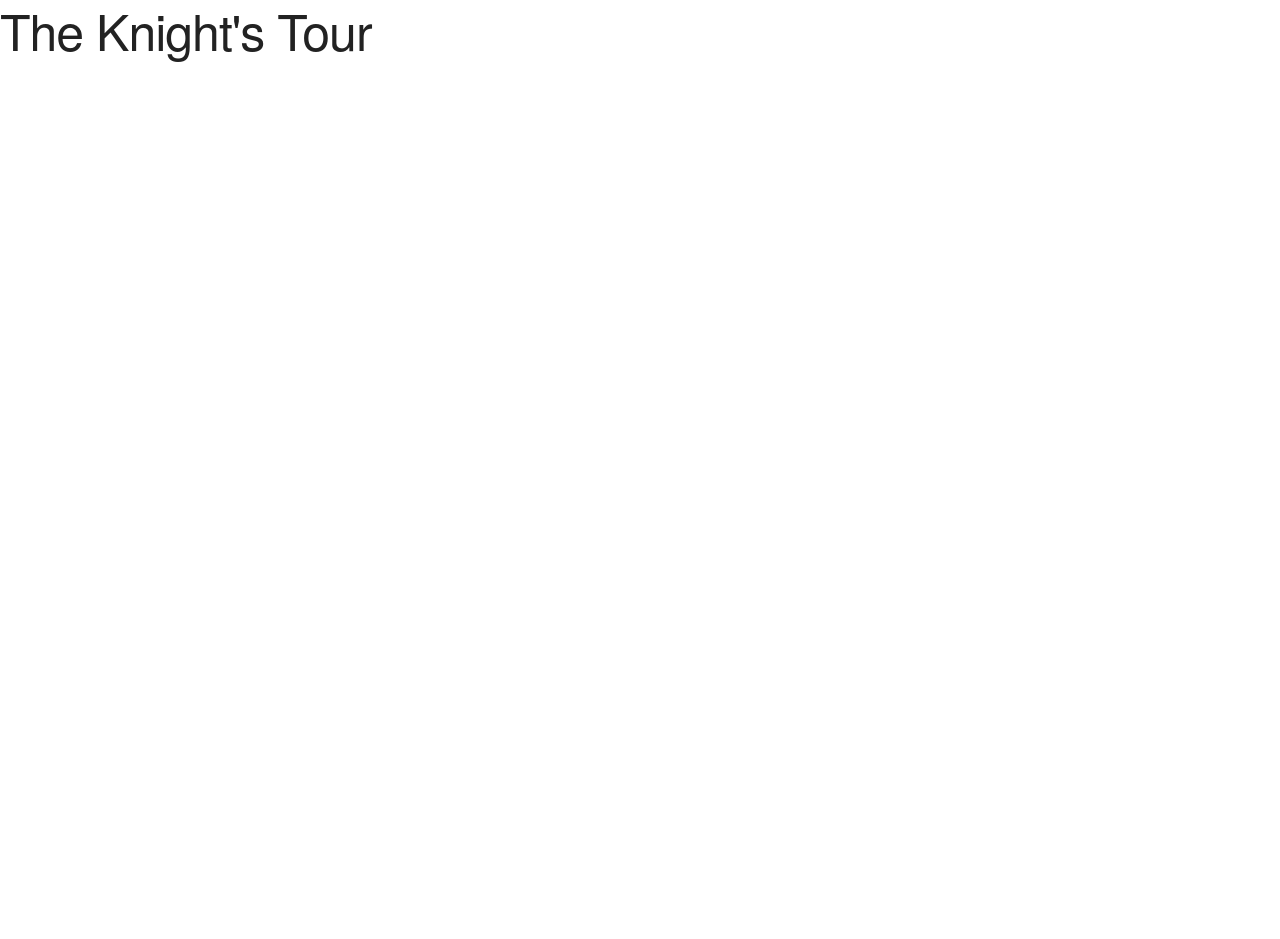
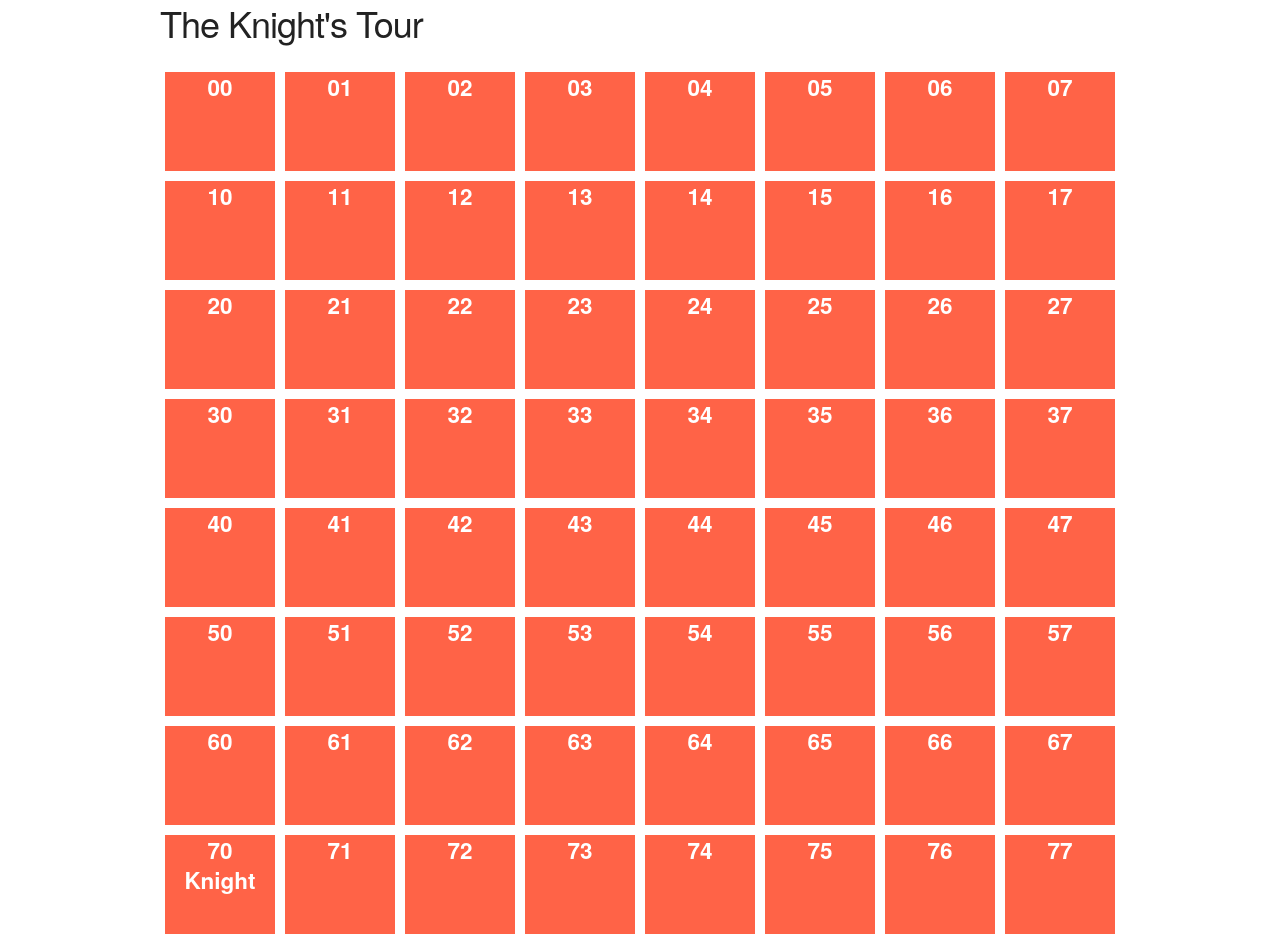
Before and after one commit to cozyazure/knightstour, an Angular app: page / in a window 1280 px wide. Before the commit the page ends 800 px from the top, so only its background shows below. Built offline with nearby package versions, Linux system fonts and the light colour scheme.

Commit message:
done with checkboard

```diff
--- a/src/app/app.component.css
+++ b/src/app/app.component.css
@@ -0,0 +1,30 @@
+.flex-container {
+  padding: 0;
+  margin: 0;
+  list-style: none;
+  display: -webkit-box;
+  display: -moz-box;
+  display: -ms-flexbox;
+  display: -webkit-flex;
+  display: flex;
+  -webkit-flex-flow: row;
+  justify-content: space-around;
+  line-height:30px;
+}
+
+.flex-item {
+  background: tomato;
+  margin: 5px;
+  color: white;
+  font-weight: bold;
+  font-size: 1.5em;
+  text-align: center;
+  flex: 1 0 0px;
+  min-width: 1.5em;
+}
+.flex-item:before {
+  content: "";
+  display: block;
+  padding-top: 90%;
+  float: left;
+}
--- a/src/app/app.component.html
+++ b/src/app/app.component.html
@@ -1,3 +1,15 @@
-<h1>
-  The Knight's Tour
-</h1>
+<div class="container">
+  <div class="row">
+    <div class="twelve columns">
+      <h3>The Knight's Tour</h3>
+      <div class="flex-container" *ngFor="let row of tiles">
+        <div class="flex-item" *ngFor="let tile of row">
+          {{tile.x}}{{tile.y}}
+          <div *ngIf="knightIsHere(tile)">
+            Knight
+          </div>
+        </div>
+      </div>
+    </div>
+  </div>
+</div>
--- a/src/app/app.component.ts
+++ b/src/app/app.component.ts
@@ -1,4 +1,4 @@
-import { Component } from '@angular/core';
+import {Component} from '@angular/core';
 
 @Component({
   selector: 'app-root',
@@ -6,5 +6,38 @@ import { Component } from '@angular/core';
   styleUrls: ['./app.component.css']
 })
 export class AppComponent {
-  title = 'app works!';
+
+  public tiles = [];
+  public knightCurrentPos = {
+    x: 7,
+    y: 0
+  }
+
+  constructor() {
+    for (let i = 0; i < 8; i++) {
+      const temp = [];
+      for (let j = 0; j < 8; j++) {
+        const tile = new Tile(i, j);
+        temp.push(tile);
+      }
+      this.tiles.push(temp);
+    }
+
+  }
+
+  knightIsHere(tile: Tile) {
+    return tile.x === this.knightCurrentPos.x && tile.y === this.knightCurrentPos.y;
+  }
 }
+
+
+export class Tile {
+  public x: number;
+  public y: number;
+  public isVisited: boolean;
+
+  constructor(x, y) {
+    this.x = x;
+    this.y = y;
+  }
+}
```
